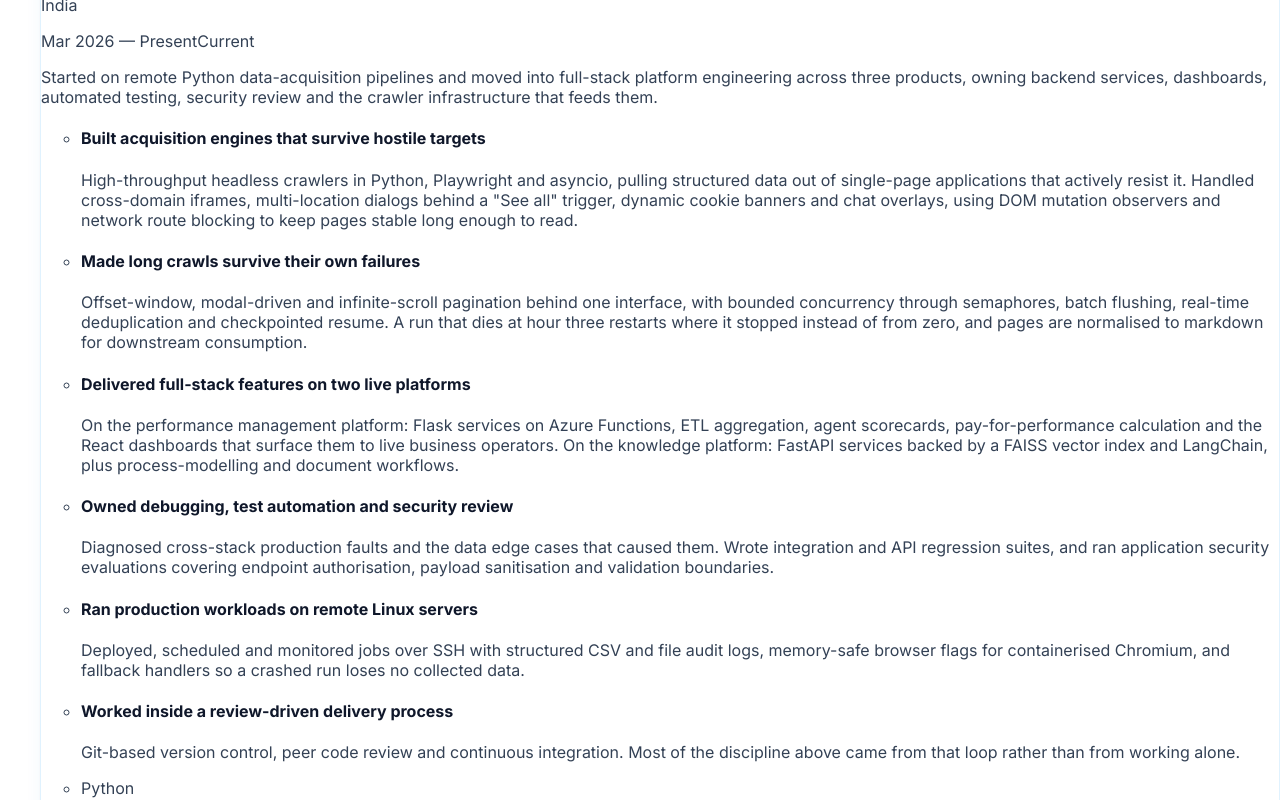
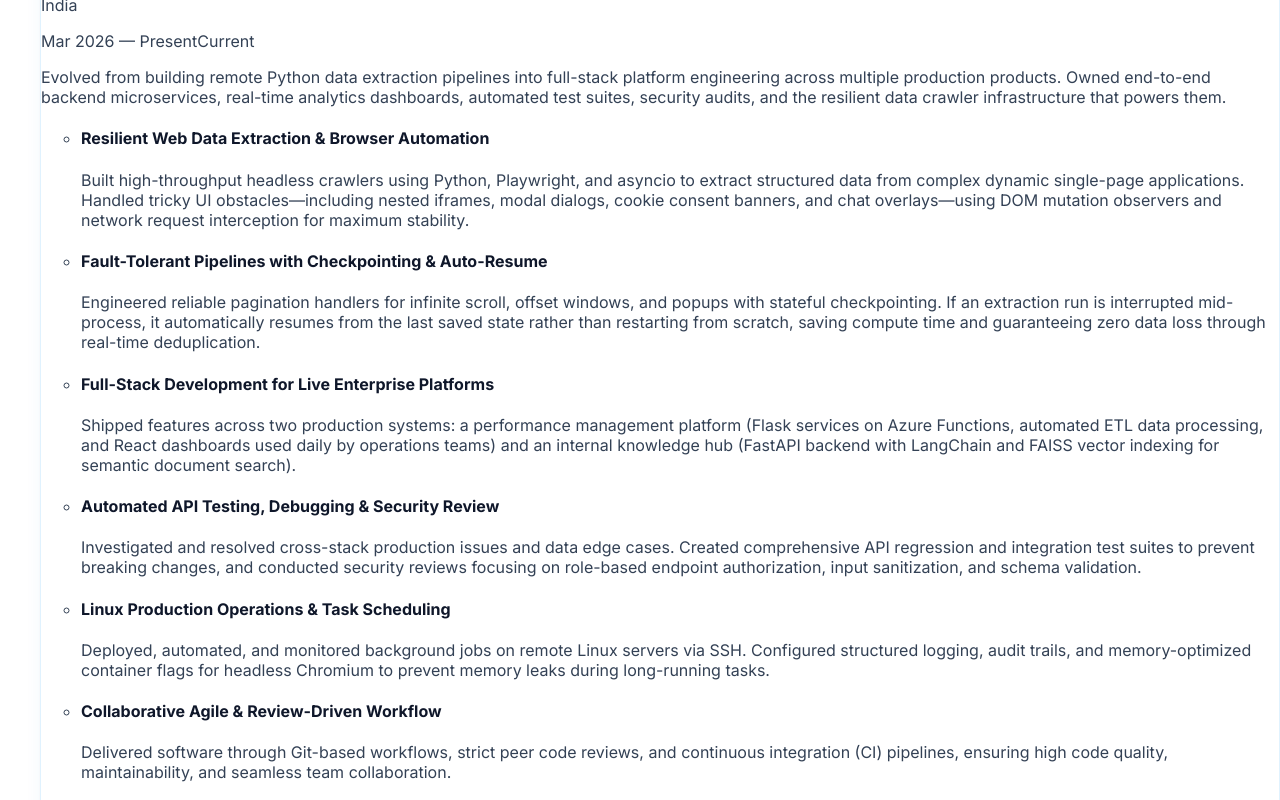
Before and after one commit to Akki-333/MyPortfolio, a React (Vite) app in the folder client/: page / in a window 1280 px wide. Shown: the part 10320-11120 px from the top of the page. Built offline with nearby package versions, Linux system fonts and the light colour scheme.

Commit message:
reworded experience highlights

```diff
--- a/client/src/data/experience.ts
+++ b/client/src/data/experience.ts
@@ -15,37 +15,37 @@ export const experience: readonly ExperienceRole[] = [
     location: "India",
     current: true,
     summary:
-      "Started on remote Python data-acquisition pipelines and moved into full-stack platform engineering across three products, owning backend services, dashboards, automated testing, security review and the crawler infrastructure that feeds them.",
+      "Evolved from building remote Python data extraction pipelines into full-stack platform engineering across multiple production products. Owned end-to-end backend microservices, real-time analytics dashboards, automated test suites, security audits, and the resilient data crawler infrastructure that powers them.",
     highlights: [
       {
-        headline: "Built acquisition engines that survive hostile targets",
+        headline: "Resilient Web Data Extraction & Browser Automation",
         detail:
-          "High-throughput headless crawlers in Python, Playwright and asyncio, pulling structured data out of single-page applications that actively resist it. Handled cross-domain iframes, multi-location dialogs behind a \"See all\" trigger, dynamic cookie banners and chat overlays, using DOM mutation observers and network route blocking to keep pages stable long enough to read.",
+          "Built high-throughput headless crawlers using Python, Playwright, and asyncio to extract structured data from complex dynamic single-page applications. Handled tricky UI obstacles—including nested iframes, modal dialogs, cookie consent banners, and chat overlays—using DOM mutation observers and network request interception for maximum stability.",
       },
       {
-        headline: "Made long crawls survive their own failures",
+        headline: "Fault-Tolerant Pipelines with Checkpointing & Auto-Resume",
         detail:
-          "Offset-window, modal-driven and infinite-scroll pagination behind one interface, with bounded concurrency through semaphores, batch flushing, real-time deduplication and checkpointed resume. A run that dies at hour three restarts where it stopped instead of from zero, and pages are normalised to markdown for downstream consumption.",
+          "Engineered reliable pagination handlers for infinite scroll, offset windows, and popups with stateful checkpointing. If an extraction run is interrupted mid-process, it automatically resumes from the last saved state rather than restarting from scratch, saving compute time and guaranteeing zero data loss through real-time deduplication.",
       },
       {
-        headline: "Delivered full-stack features on two live platforms",
+        headline: "Full-Stack Development for Live Enterprise Platforms",
         detail:
-          "On the performance management platform: Flask services on Azure Functions, ETL aggregation, agent scorecards, pay-for-performance calculation and the React dashboards that surface them to live business operators. On the knowledge platform: FastAPI services backed by a FAISS vector index and LangChain, plus process-modelling and document workflows.",
+          "Shipped features across two production systems: a performance management platform (Flask services on Azure Functions, automated ETL data processing, and React dashboards used daily by operations teams) and an internal knowledge hub (FastAPI backend with LangChain and FAISS vector indexing for semantic document search).",
       },
       {
-        headline: "Owned debugging, test automation and security review",
+        headline: "Automated API Testing, Debugging & Security Review",
         detail:
-          "Diagnosed cross-stack production faults and the data edge cases that caused them. Wrote integration and API regression suites, and ran application security evaluations covering endpoint authorisation, payload sanitisation and validation boundaries.",
+          "Investigated and resolved cross-stack production issues and data edge cases. Created comprehensive API regression and integration test suites to prevent breaking changes, and conducted security reviews focusing on role-based endpoint authorization, input sanitization, and schema validation.",
       },
       {
-        headline: "Ran production workloads on remote Linux servers",
+        headline: "Linux Production Operations & Task Scheduling",
         detail:
-          "Deployed, scheduled and monitored jobs over SSH with structured CSV and file audit logs, memory-safe browser flags for containerised Chromium, and fallback handlers so a crashed run loses no collected data.",
+          "Deployed, automated, and monitored background jobs on remote Linux servers via SSH. Configured structured logging, audit trails, and memory-optimized container flags for headless Chromium to prevent memory leaks during long-running tasks.",
       },
       {
-        headline: "Worked inside a review-driven delivery process",
+        headline: "Collaborative Agile & Review-Driven Workflow",
         detail:
-          "Git-based version control, peer code review and continuous integration. Most of the discipline above came from that loop rather than from working alone.",
+          "Delivered software through Git-based workflows, strict peer code reviews, and continuous integration (CI) pipelines, ensuring high code quality, maintainability, and seamless team collaboration.",
       },
     ],
     stack: [
```
